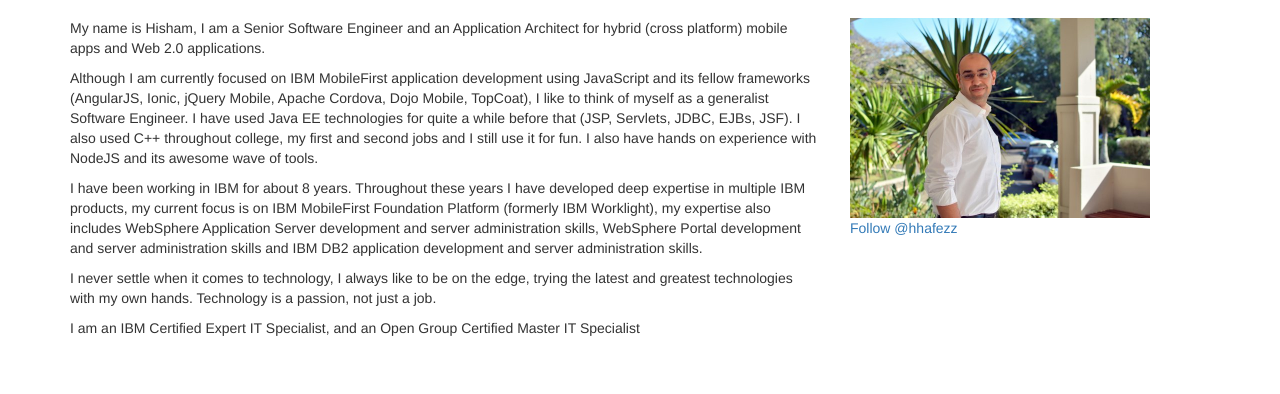
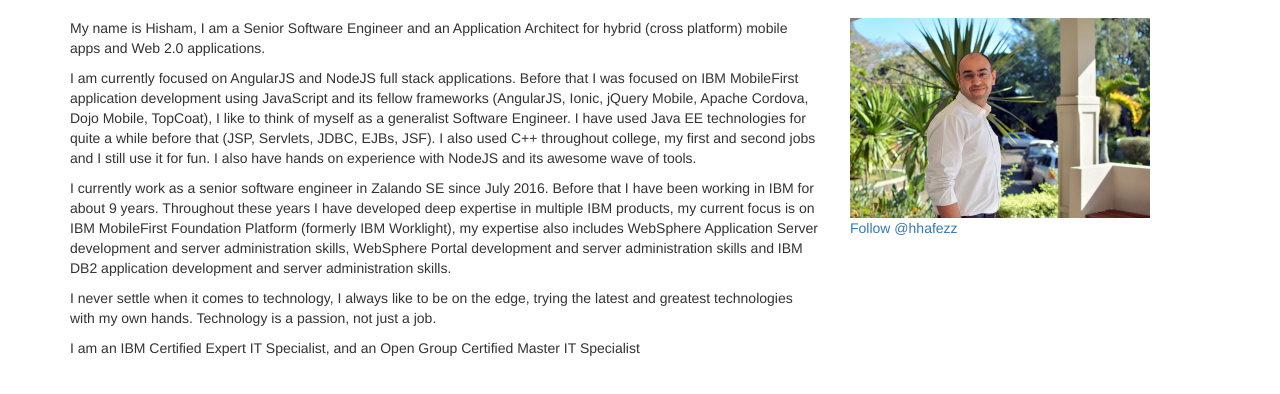
Before and after one commit to hhafezz/hishamabdelhafez.github.io, a website: page index.html at #/home in a window 1280 px wide. Shown: the part 54-448 px from the top of the page. Drawn offline with nearby package versions, Linux system fonts and the light colour scheme.

Commit message:
Updated zalando

```diff
--- a/app/views/home.html
+++ b/app/views/home.html
@@ -2,8 +2,8 @@
     <div class="row">
         <div class="col-sm-8">
           <p>My name is Hisham, I am a Senior Software Engineer and an Application Architect for hybrid (cross platform) mobile apps and Web 2.0 applications. </p>
-          <p>Although I am currently focused on IBM MobileFirst application development using JavaScript and its fellow frameworks (AngularJS, Ionic, jQuery Mobile, Apache Cordova, Dojo Mobile, TopCoat), I like to think of myself as a generalist Software Engineer. I have used Java EE technologies for quite a while before that (JSP, Servlets, JDBC, EJBs, JSF). I also used C++ throughout college, my first and second jobs and I still use it for fun. I also have hands on experience with NodeJS and its awesome wave of tools.</p>
-          <p>I have been working in IBM for about 8 years. Throughout these years I have developed deep expertise in multiple IBM products, my current focus is on IBM MobileFirst Foundation Platform (formerly IBM Worklight), my expertise also includes WebSphere Application Server development and server administration skills, WebSphere Portal development and server administration skills and IBM DB2 application development and server administration skills.</p>
+          <p>I am currently focused on AngularJS and NodeJS full stack applications. Before that I was focused on IBM MobileFirst application development using JavaScript and its fellow frameworks (AngularJS, Ionic, jQuery Mobile, Apache Cordova, Dojo Mobile, TopCoat), I like to think of myself as a generalist Software Engineer. I have used Java EE technologies for quite a while before that (JSP, Servlets, JDBC, EJBs, JSF). I also used C++ throughout college, my first and second jobs and I still use it for fun. I also have hands on experience with NodeJS and its awesome wave of tools.</p>
+          <p>I currently work as a senior software engineer in Zalando SE since July 2016. Before that I have been working in IBM for about 9 years. Throughout these years I have developed deep expertise in multiple IBM products, my current focus is on IBM MobileFirst Foundation Platform (formerly IBM Worklight), my expertise also includes WebSphere Application Server development and server administration skills, WebSphere Portal development and server administration skills and IBM DB2 application development and server administration skills.</p>
 
           <p>I never settle when it comes to technology, I always like to be on the edge, trying the latest and greatest technologies with my own hands. Technology is a passion, not just a job.</p>
 
```
